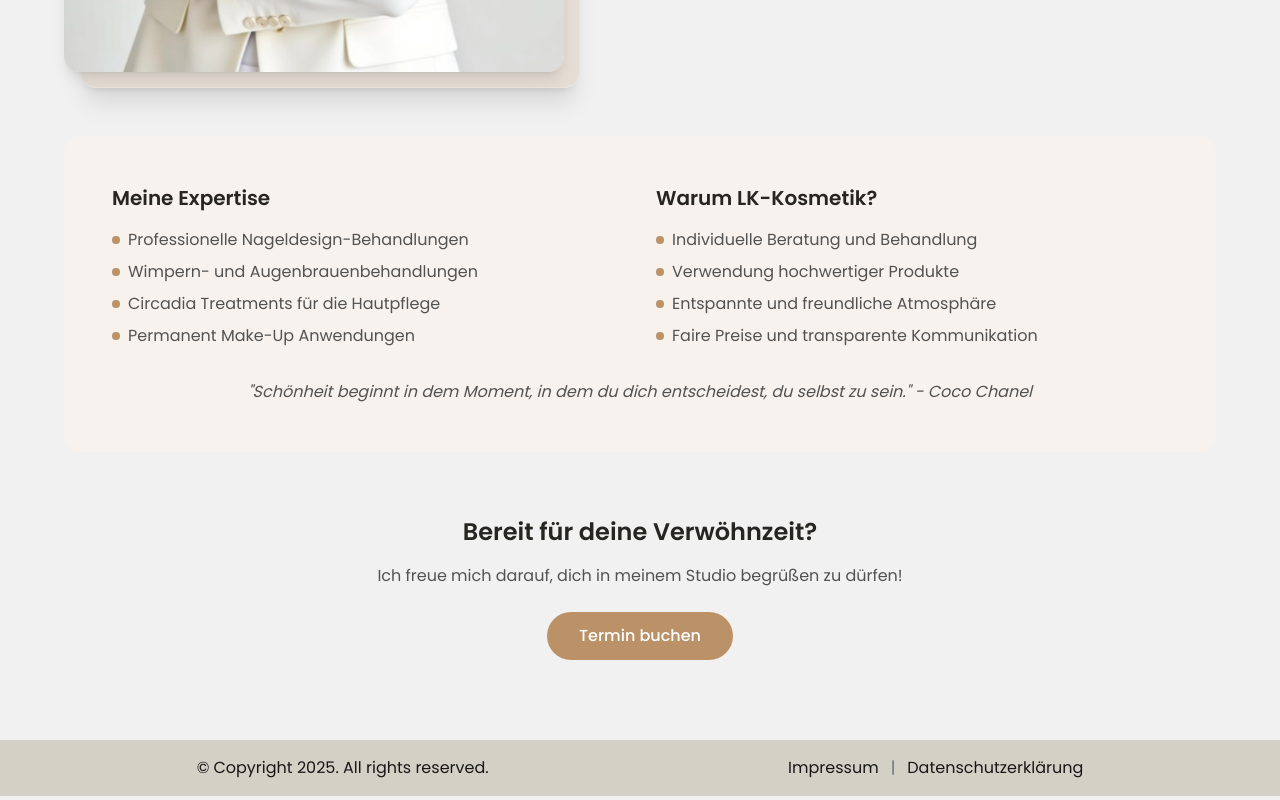
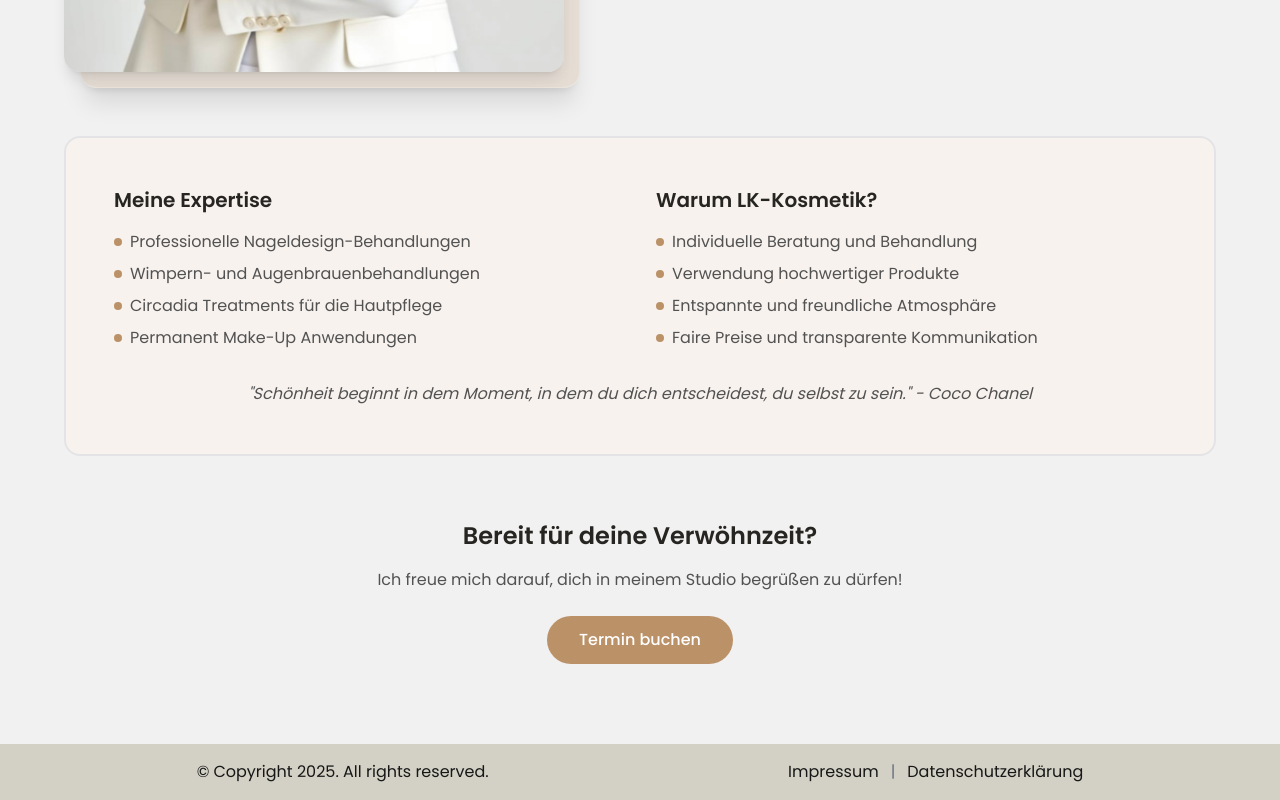
Before and after one commit to TimAufdemKampe/lk-kosmetik.de, a Next.js app: page /about-me in a window 1280 px wide. Shown: the part 1074-1874 px from the top of the page. Built offline with nearby package versions, Linux system fonts and the light colour scheme; a web font is replaced by a local one.

Commit message:
Add border

```diff
--- a/src/app/about-me/page.tsx
+++ b/src/app/about-me/page.tsx
@@ -76,7 +76,7 @@ export default function AboutPage() {
           </div>
 
           {/* Additional Info Section */}
-          <div className='mt-16 rounded-2xl bg-[#f7f2ee] p-8 sm:p-12'>
+          <div className='mt-16 rounded-2xl border-2 bg-[#f7f2ee] p-8 sm:p-12'>
             <div className='grid gap-8 md:grid-cols-2'>
               <div>
                 <h3 className='mb-4 text-xl font-semibold text-[#272521]'>
```
